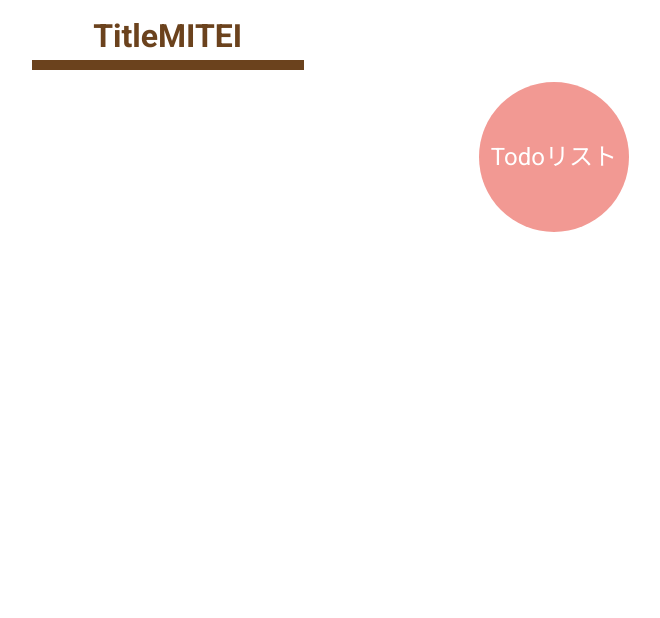
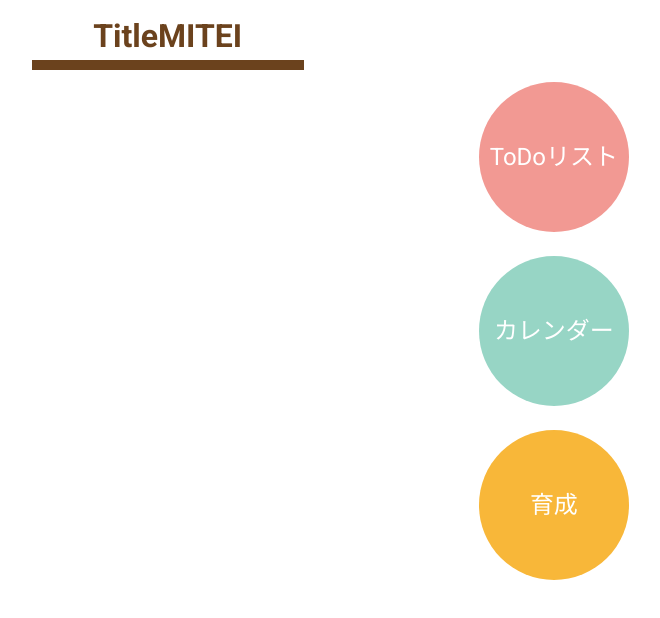
Before and after one commit to KK56ken/HackU_2020_vol.2_sysken, a Vue app in the folder raise_todo/: page / in a window 1280 px wide. Shown: the top 618 px of the page, without its empty margins (28-688 px from the left). Built offline with nearby package versions, Linux system fonts and the light colour scheme.

Commit message:
HomeIcon追加

```diff
--- a/raise_todo/src/components/HomeIcon.vue
+++ b/raise_todo/src/components/HomeIcon.vue
@@ -3,8 +3,8 @@
     <v-row justify="space-around">
       <v-col cols="12" sm="6" md="4" lg="3">
         <router-link to="/Todo">
-          <v-avatar color="#F29993" size="150">
-            <span class="white--text headline">Todoリスト</span>
+          <v-avatar :color="this.color" size="150">
+            <span class="white--text headline">{{name}}</span>
           </v-avatar>
         </router-link>
       </v-col>
@@ -16,6 +16,7 @@
 export default {
   name: "",
   data: () => ({}),
+  props : ['name','color']
 };
 </script>
 <style>
--- a/raise_todo/src/pages/Home.vue
+++ b/raise_todo/src/pages/Home.vue
@@ -8,7 +8,9 @@
           <v-divider></v-divider>
         </v-col>
       </v-row>
-      <HomeIcon />
+      <HomeIcon name='ToDoリスト' color = '#F29993' />
+      <HomeIcon name='カレンダー' color = '#97D5C5'/>
+      <HomeIcon name='育成' color = '#f8b739'/>
     </v-container>
   </div>
 </template>
```
